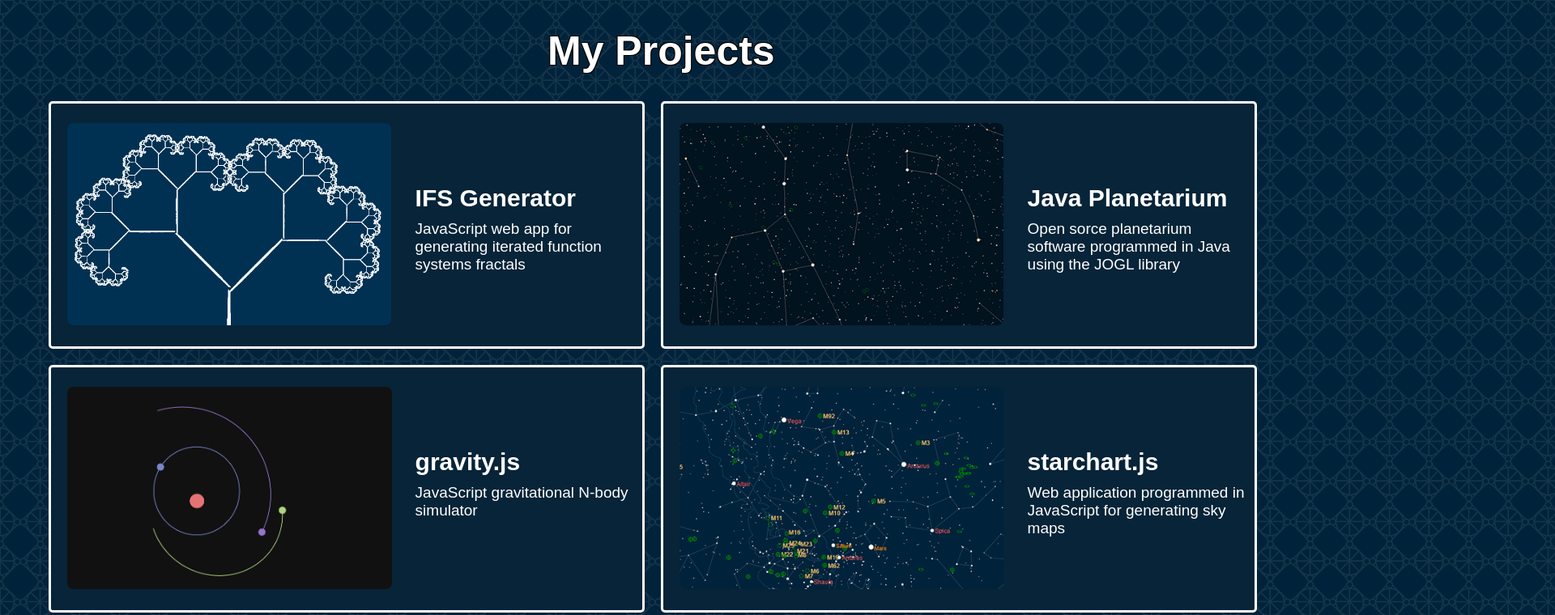
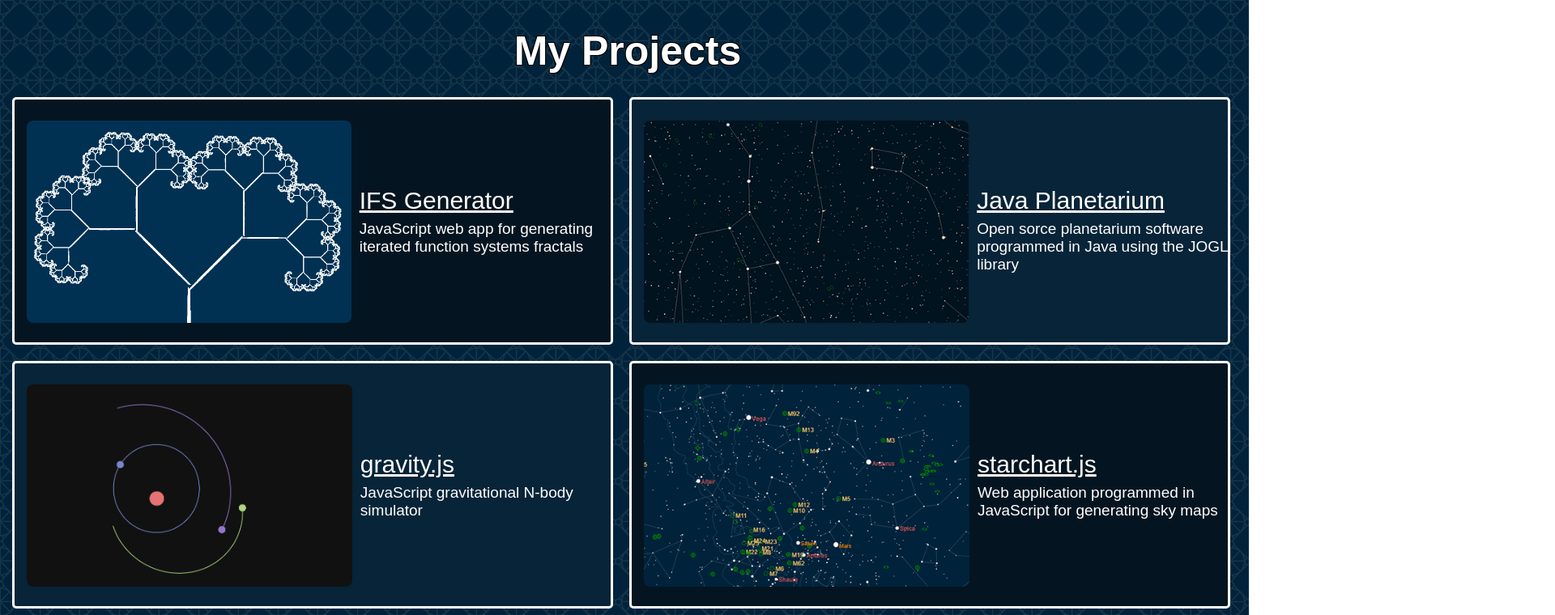
Before and after one commit to Haurentziu/haurentziu.github.io, a plain HTML site: page index.html in a window 1280 px wide. Shown: the top 760 px of the page at 81% size, 1920 px wide, since content can reach past the window. Drawn offline with Linux system fonts and the light colour scheme.

Commit message:
added mobile site and other cool shit

```diff
--- a/index.html
+++ b/index.html
@@ -7,10 +7,10 @@
 
 	<body>
 		<h1 id = "title">My Projects</h1>
-		<span id = "projects_container">
+		<div id = "projects_container">
 
 			<div class = "page">
-				<h3>IFS Generator</h3>
+				<a href = "https://github.com/Haurentziu/Biciclentziu">IFS Generator</a>
 				<a href = "http://haurentziu.github.io/IFS-Fractal.js/">
 					<img src = "ifs.png"/>
 				</a>
@@ -18,7 +18,7 @@
 			</div>
 
 			<div class = "page">
-				<h3>Java Planetarium</h3>
+				<a href = "https://github.com/Haurentziu/Biciclentziu">Java Planetarium</a>
 				<a href = "https://github.com/Haurentziu/Java-Planetarium/releases">
 					<img src = "java_star.png"/>
 				</a>
@@ -26,7 +26,7 @@
 			</div>
 
 			<div class = "page">
-				<h3>gravity.js</h3>
+				<a href = "https://github.com/Haurentziu/Biciclentziu">gravity.js</a>
 				<a href = "http://haurentziu.github.io/gravity/">
 					<img src = "gravity.png"/>
 				</a>
@@ -35,15 +35,15 @@
 
 
 			<div class = "page">
-				<h3>starchart.js</h3>
+				<a href = "https://github.com/Haurentziu/Biciclentziu">starchart.js</a>
 				<a href = "http://haurentziu.github.io/starchart/">
 					<img src = "starmap.png"/>
 				</a>
-				<h4>Web application programmed in JavaScript for generating sky maps</h4>
+				<h4>Web application programmed in JavaScript for generating sky maps</a>
 			</div>
 
 			<div class = "page">
-				<h3>Drone@Rares</h3>
+				<a href = "https://github.com/Haurentziu/Biciclentziu">Drone@Rares</a>
 				<a href = "https://github.com/Haurentziu/Drone-at-Rares">
 					<img src = "drone.jpg"/>
 				</a>
@@ -51,14 +51,14 @@
 			</div>
 
 			<div class = "page">
-				<h3>Biciclentziu</h3>
+				<a href = "https://github.com/Haurentziu/Biciclentziu">Biciclentziu</a>
 				<a href = "https://github.com/Haurentziu/Biciclentziu">
 					<img src = "biciclentziu.jpg"/>
 				</a>
 				<h4>Arduino self balancing robot</h4>
 			</div>
+		</div>
 
-		</span>
 
 	</body>
 </html>
--- a/stylesheet.css
+++ b/stylesheet.css
@@ -2,41 +2,55 @@ body{
 	background-image: url("back.png");
 	color: white;
 	font-family: Arial, Helvetica, sans-serif;
-		text-align: center;
+	text-align: center;
+	min-width: 1534px;
+	height: 100%;
 }
 
-
 #title{
-	text-align: center;
+	position: relative;
 	text-shadow:
    -1px -1px 0 #000,
     1px -1px 0 #000,
     -1px 1px 0 #000,
      1px 1px 0 #000;
 	font-size: 50px;
-
 }
 
 #projects_container{
-	position: relative;
+	position: absolute;
+	top: 120px;
 	float: left;
+	left: 1%;
 	width: 98%;
-	left: 2.5%;
-	min-width: 1600px;
+	min-width: 1504px;
 	text-align: left;
+	height: auto;
+
+/*	border-style: solid;
+	border-color: #fff;*/
 }
 
 .page{
+	text-align: left;
+	float: left;
+
+	position: relative;
+
 	background-color: #072438;
 	vertical-align: top;
-	width: 45%;
-	min-width: 690px;
-	float: left;
-	display: table-row;
+
+	width: -moz-calc(50% - 26px);
+	width: -webkit-calc(50% - 26px);
+	width: -o-calc(50% - 26px);
+	width: calc(50% - 26px);
+
+	min-width: 726px;
+
+	display: inline-block;
 	white-space: normal;
 
-
-	margin-left: 20px;
+	margin-right: 0px;
 	margin-bottom: 20px;
 	padding-right: 10px;
 
@@ -50,36 +64,76 @@ body{
 	clear: left;
 }
 
+.page:nth-child(2n){
+	margin-left: 20px;
+}
+
+.page:nth-child(4n), .page:nth-child(4n+1){
+	background-color: #041521;
+}
+
+.page:nth-child(4n+2), .page:nth-child(4n+3){
+	background-color: #072438;
+}
+
 .page img{
+	float: left;
 	position: relative;
-	top: -70px;
-	left: 20px;
-	clip: rect(0px, 100px, 0, 250px);
-	vertical-align: middle;
+	top: -82px;
+	left: -10px;
 	height: 250px;
 	border-radius: 8px;
 }
 
-.page h3{
+.page a{
+	/*text-decoration: none;*/
+	color: #fff;
 	position: relative;
-	margin-left: 450px;
 
-	top: 70px;
+	top: 108px;
+	left: 25px;
 	font-size: 30px;
 }
 
 .page h4{
 	position: relative;
-	margin-left: 450px;
-	top: -225px;
+	left: 25px;
+	top: 90px;
 	font-size: 19px;
 	font-weight: normal;
 }
 
+/* Small Desktop*/
 @media(max-width: 1534px){
-	#title{
-		position: relative;
-		text-align: left !important;
-		left: 668px;
+	#projects_container{
+		left: 15.34px;
 	}
 }
+
+/* Mobile Phone*/
+@media(max-device-width: 480px){
+	.page{
+		clear: left;
+		margin-left: 0px !important;
+	}
+
+	.page:nth-child(2n+1){
+		background-color: #041521;
+	}
+
+	.page:nth-child(2n){
+		background-color: #000407;
+	}
+
+	#projects_container{
+		left: 11px;
+		min-width: 738px;
+		width: 738px;
+	}
+
+	body{
+		min-width: 760px;
+	}
+
+
+}
```
